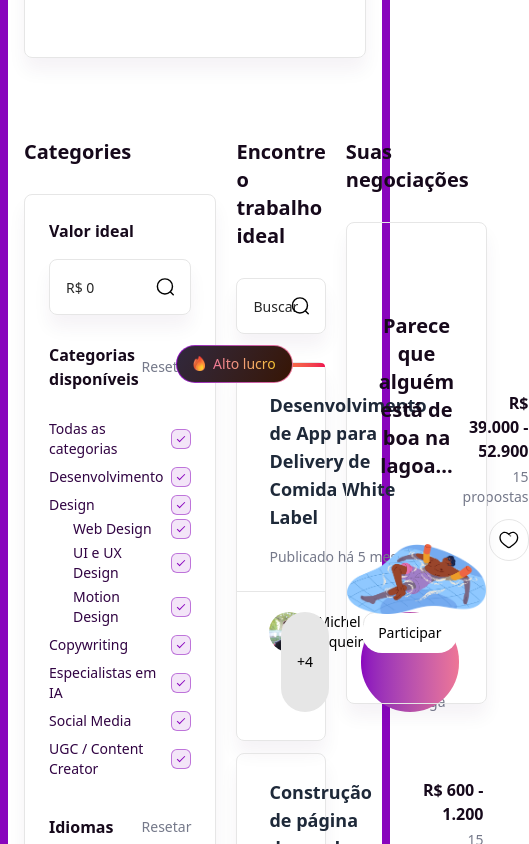
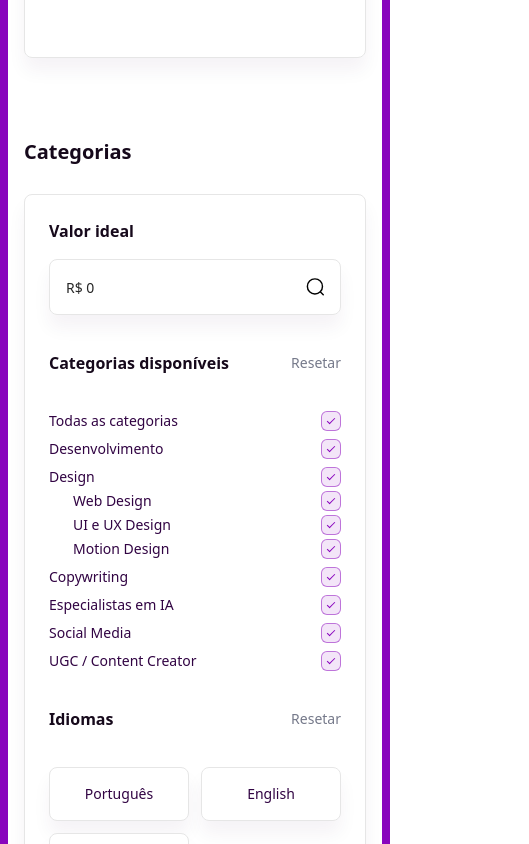
Before and after one commit to luccaromaniello/cometa-code-challenge, a Vue app: page / in a window 390 px wide. Shown: the part 1040-1884 px from the top of the page, 529 px wide, since content can reach past the window. Built offline with nearby package versions, Linux system fonts and the light colour scheme; the HTML template or start-up script is replaced by a standard one.

Commit message:
feat: adds responsiveness to content

```diff
--- a/src/components/content/CategoryPicker.vue
+++ b/src/components/content/CategoryPicker.vue
@@ -9,7 +9,7 @@ import SelectableButton from '@components/ui/SelectableButton.vue'
 
 <template>
   <div class="flex flex-col gap-7">
-    <SectionHeading type="h4" title="Categories" />
+    <SectionHeading type="h4" title="Categorias" />
     <BaseCard>
       <div class="flex flex-col gap-7">
         <div class="flex flex-col gap-4">
--- a/src/components/sections/ContentData.vue
+++ b/src/components/sections/ContentData.vue
@@ -5,7 +5,7 @@ import NegotiationsPicker from '@components/content/NegotiationsPicker.vue'
 </script>
 
 <template>
-  <div class="grid grid-cols-[1fr_1.8fr_1.2fr] gap-5">
+  <div class="grid grid-cols-1 md-grid-cols-2 xl:grid-cols-[1fr_1.8fr_1.2fr] gap-5">
     <CategoryPicker />
     <JobPicker />
     <NegotiationsPicker />
```
